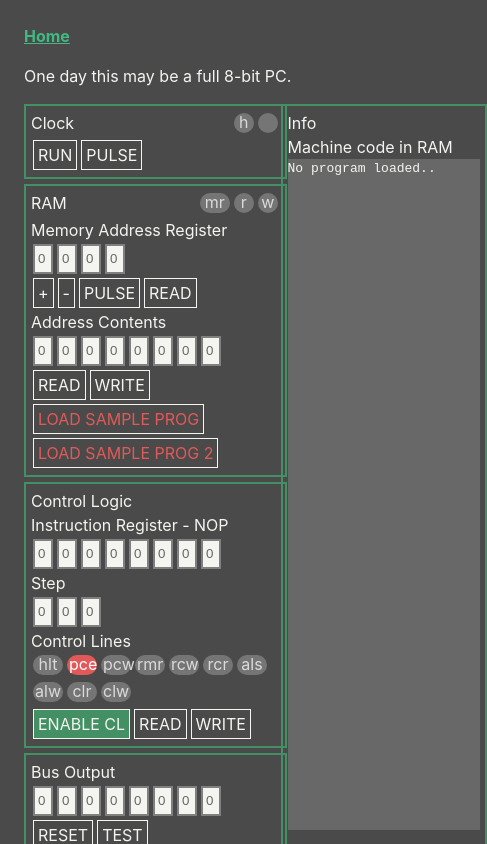
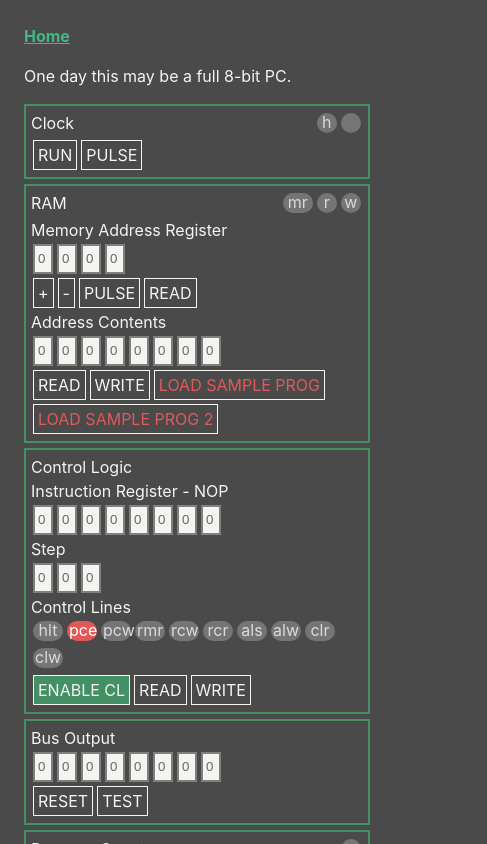
Before and after one commit to jacobpretorius/crazyman-pc, a Vue app: page / in a window 390 px wide. Shown: the top 844 px of the page, 487 px wide, since content can reach past the window. Built offline with nearby package versions, Linux system fonts and the light colour scheme.

Commit message:
Tweak mobile layout

```diff
--- a/src/components/CpuContainer/CpuContainer.vue
+++ b/src/components/CpuContainer/CpuContainer.vue
@@ -2,7 +2,6 @@
   <div class="cpu-container">
     <p>One day this may be a full 8-bit PC.</p>
 
-    <div class="main-panel">
     <div class="pc-components">
       <Clock />
       <RAM />
@@ -16,10 +15,8 @@
       <Register register-name="B" />
       <DecimalDisplay />
       <Power />
-      </div>
-      <div class="info-section">
+
       <InfoPanel />
-      </div>
     </div>
   </div>
 </template>
@@ -59,32 +56,13 @@ export default {
 </script>
 
 <style lang="scss">
-.main-panel {
-  display: flex;
-
-  .info-section {
-    justify-content: flex-end;
-    width: 25%;
-    min-height: 650px;
-    margin-top: 1rem;
-
-    > * {
-      padding: 5px;
-      margin: 0 5px 5px 0;
-      border: 2px solid $color-eucalyptus;
-    }
-
-    h1 {
-      display: inline-block;
-    }
-  }
-
+.cpu-container {
   .pc-components {
     display: flex;
     flex-direction: column;
     margin-top: 1rem;
     flex-wrap: wrap;
-    width: 80%;
+    width: 100%;
     max-width: 930px;
     height: 650px;
     min-height: 650px;
--- a/src/components/InfoPanel/InfoPanel.vue
+++ b/src/components/InfoPanel/InfoPanel.vue
@@ -69,7 +69,7 @@ export default {
 <style scoped lang="scss">
 .info-panel {
   height: 100%;
-  min-width: $min-block-width;
+  min-width: 300px;
 
   @media screen and (max-width: 727px) {
     width: $block-width-mobile;
@@ -78,7 +78,7 @@ export default {
   .bytecode-display {
     resize: none;
     width: 100%;
-    height: 50%;
+    padding-left: 5px;
     background-color: $color-gunmetal;
     color: $color-white-smoke;
   }
```
Lines whose indentation alone changed are shown as unchanged.
